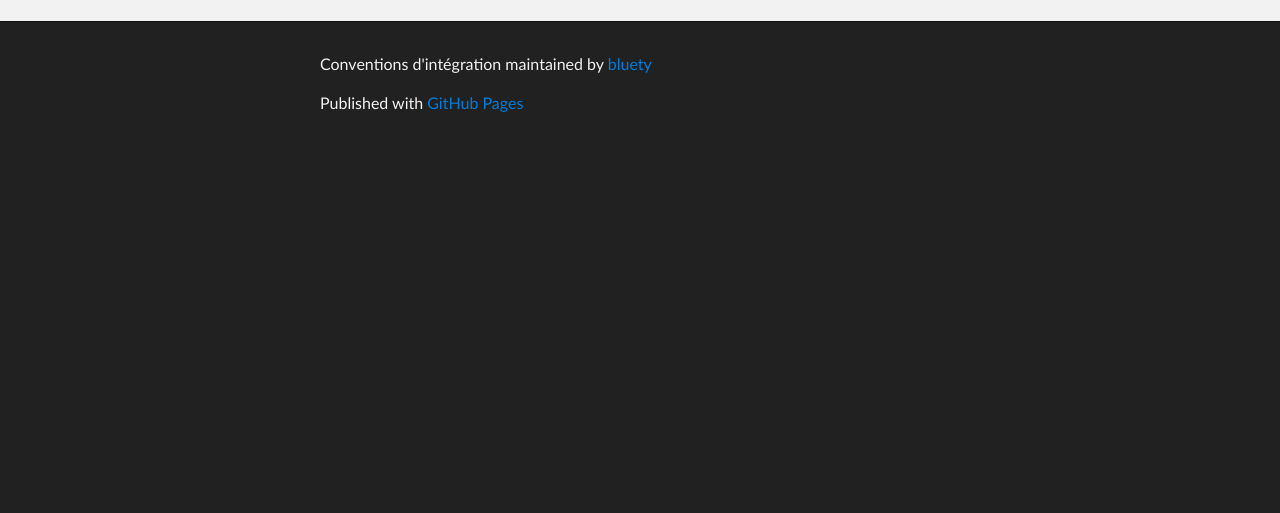
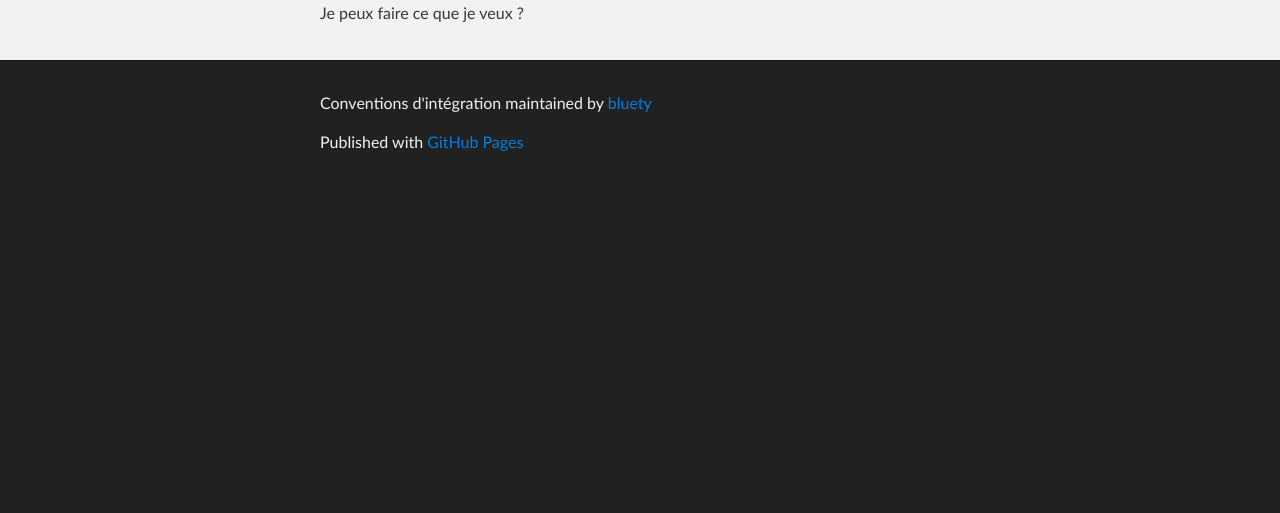
Before and after one commit to bluety/conventions-integration, a plain HTML site: page index.html in a window 1280 px wide. Shown: the part 287-800 px from the top of the page. Drawn offline with Linux system fonts and the light colour scheme.

Commit message:
Update index.html

```diff
--- a/index.html
+++ b/index.html
@@ -32,6 +32,7 @@
     <div id="main_content_wrap" class="outer">
       <section id="main_content" class="inner">
         <h1>Conventions d'intégration</h1>
+        <p>Je peux faire ce que je veux ?</p>
       </section>
     </div>
 
```
